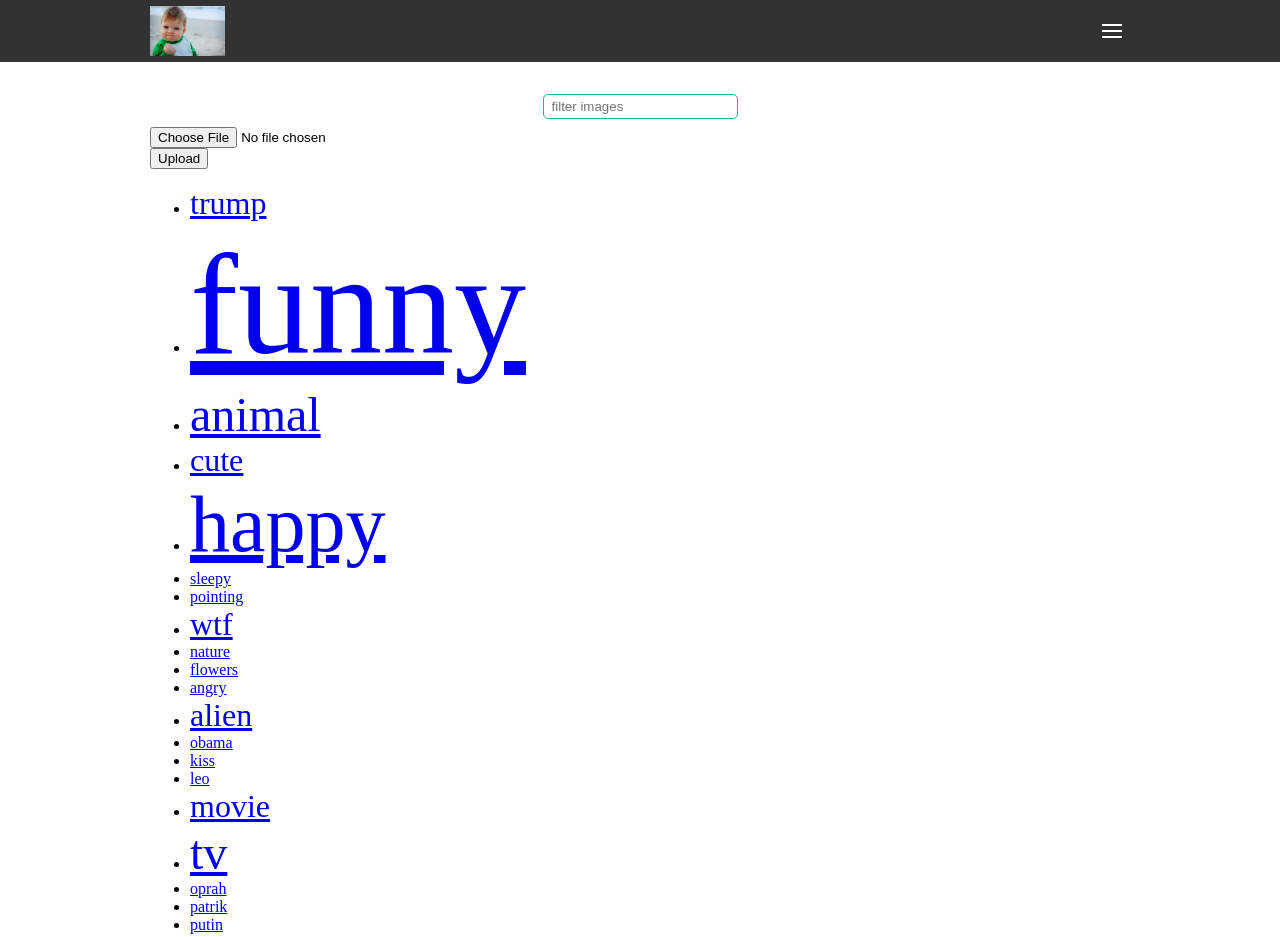
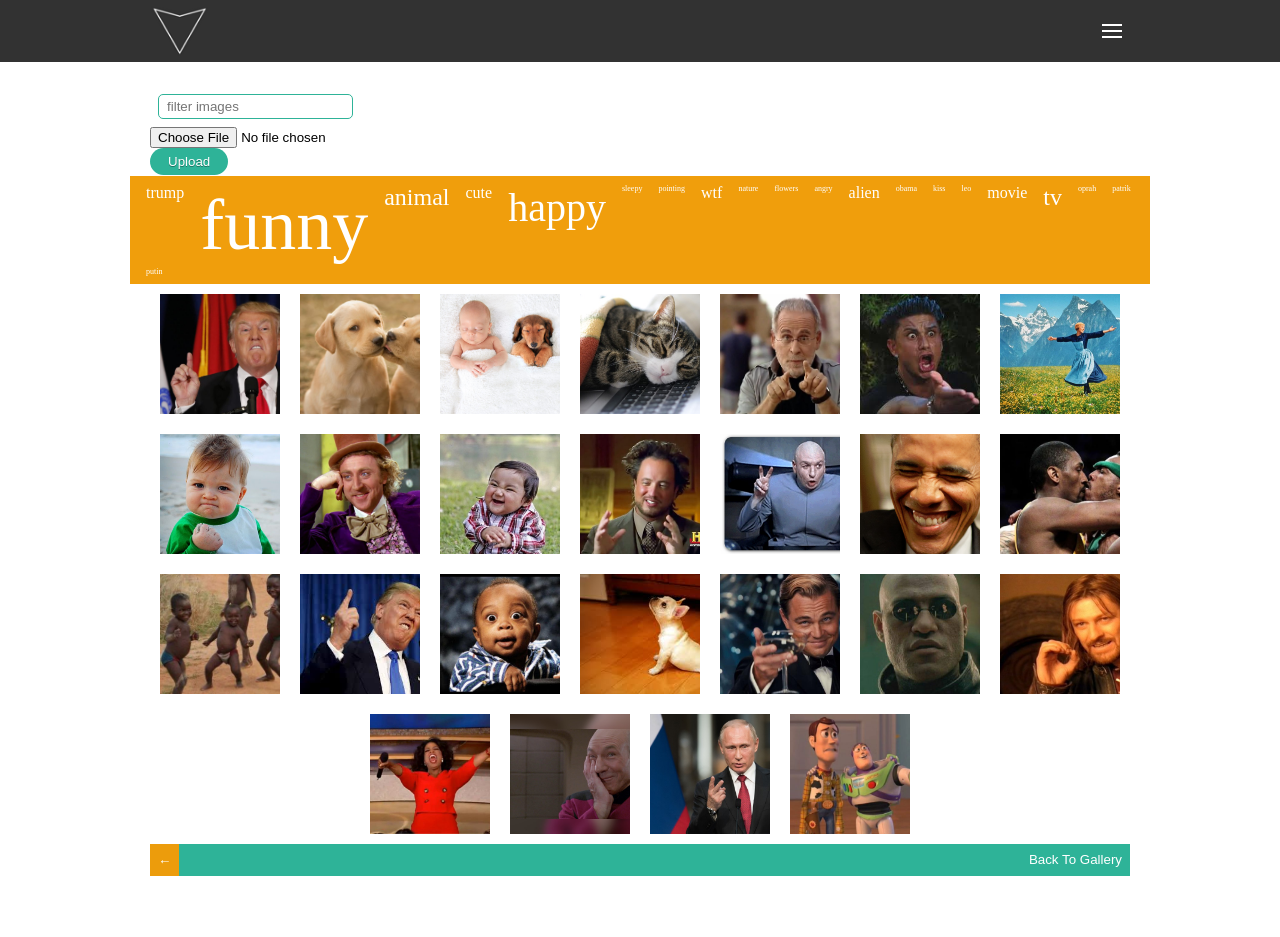
Before and after one commit to arielZusman/Ultimate-Meme-Creator, a plain HTML site: page index.html in a window 1280 px wide. Shown: the top 937 px of the page. Drawn offline with Linux system fonts and the light colour scheme.

Commit message:
keyword cloud

```diff
--- a/css/main.css
+++ b/css/main.css
@@ -20,6 +20,11 @@ body {
   padding: 0;
 
   list-style: none;
+}
+.clear:after {
+  content: '';
+  display: block;
+  clear: both;
 }
 
 /* /helpers */
@@ -48,7 +53,7 @@ body {
   width: 75px;
   height: 50px;
 
-  background-image: url('../imgs/5.jpg');
+  background-image: url('../imgs/logo.png');
   background-repeat: no-repeat;
   background-size: contain;
 }
@@ -122,6 +127,8 @@ main {
   padding: 8px;
 
   text-align: center;
+  display: flex;
+  align-items: center;
 }
 .image-filter__input {
   padding: 4px 8px;
@@ -197,3 +204,39 @@ main {
 
   border: 1px solid #292929;
 }
+
+/* Buttons */
+.btn {
+  display: inline-block;
+  padding: 0.3em 1.2em;
+  margin: 0 0.1em 0.1em 0;
+  border: 0.16em solid rgba(255, 255, 255, 0);
+  border-radius: 2em;
+  box-sizing: border-box;
+  text-decoration: none;
+  font-weight: 300;
+  color: #ffffff;
+  text-shadow: 0 0.04em 0.04em rgba(0, 0, 0, 0.35);
+  text-align: center;
+  transition: all 0.2s;
+}
+.btn--submit {
+  background-color: #2eb398;
+}
+
+.file-upload {
+}
+
+.keywords-container {
+  font-size: 8px;
+  background-color: #f09e0c;
+  padding: 8px;
+  margin: 0 -20px;
+  display: flex;
+  flex-wrap: wrap;
+}
+.keyword__link {
+  text-decoration: none;
+  color: #fff;
+  padding: 4px 8px;
+}
--- a/index.html
+++ b/index.html
@@ -47,22 +47,24 @@
         <datalist id="images">
           <!-- datalist options goes here  -->
         </datalist>
+
+
       </div>
 
       <div class="upload-container">
-        <input type="file" name="image" onchange="onFileInputChange(event)" />
+        <input class="file-upload" type="file" name="image" onchange="onFileInputChange(event)" />
         <form action="" method="POST" enctype="multipart/form-data" onsubmit="onUploadImg(this, event)">
           <input name="img" id="imgData" type="hidden" />
-          <button type="submit">Upload</button>
+          <button class="btn btn--submit" type="submit">Upload</button>
         </form>
       </div>
 
-      <ul class="keywords-container">
+      <ul class="keywords-container list">
         <!-- keywords go here -->
       </ul>
-      <div class="image-container">
+      <ul class="image-container list">
         <!-- images goes here -->
-      </div>
+      </ul>
     </section>
     <section id="editor">
       <button class="back-to" onclick="onBackToGallery()">
--- a/js/main.js
+++ b/js/main.js
@@ -14,12 +14,14 @@ function render() {
 
   let imagesStrs = images.map(image => {
     let { id, url, keywords } = image;
-    return `<div class="image"
-             style="background-image:url('${url}')"
-             data-id="${id}"
-             alt="${keywords.join(' ')}"
-             onclick="onImageClick(this)"
-             ></div>`;
+    return `<li>
+              <div class="image hexagon"
+                style="background-image:url('${url}')"
+                data-id="${id}"
+                alt="${keywords.join(' ')}"
+                onclick="onImageClick(this)"
+                ></div>
+            </li>`;
   });
 
   document.querySelector('.image-container').innerHTML = imagesStrs.join('');
@@ -45,6 +47,7 @@ function renderKeywords() {
     let fontSize = keywordsMap[keyword] * baseFontSize;
     return `<li>
               <a href="#"
+                class="keyword__link"
                 style="font-size: ${fontSize}em"
                 onclick="onKeywordClick('${keyword}', event)">
                 ${keyword}
```
Also changed, not shown: imgs/logo.png (added).
